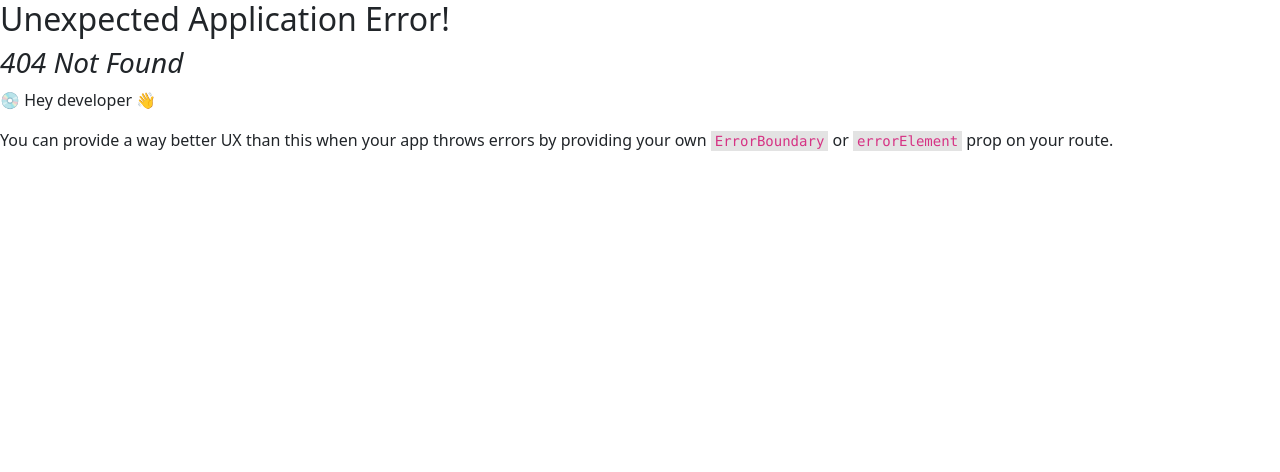
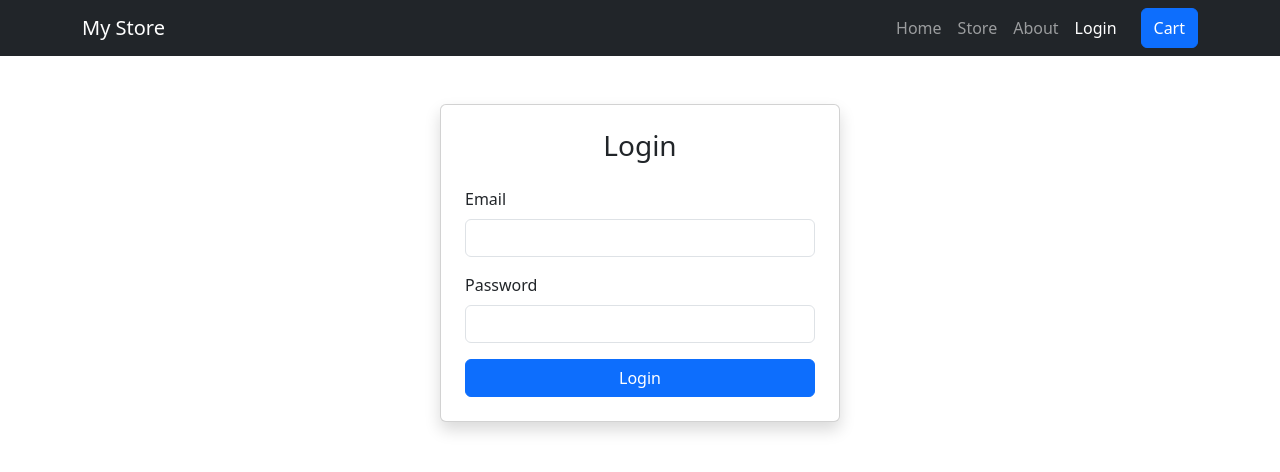
Before and after one commit to Saurabh-yadav07/ECom-website, a React (Vite) app: page /login in a window 1280 px wide. Before the commit this address had no page. Shown: the top 472 px of the page. Built offline with nearby package versions, Linux system fonts and the light colour scheme.

Commit message:
Added Login to Ecommerce,

```diff
--- a/src/components/Header.jsx
+++ b/src/components/Header.jsx
@@ -1,30 +1,50 @@
-import { Navbar, Container, Nav } from "react-bootstrap";
 import { NavLink } from "react-router-dom";
+import { useContext } from "react";
+import { AuthContext } from "../context/AuthContext";
+import { Navbar, Nav, Container } from "react-bootstrap";
 
-function Header({ onShowCart }) {
+function Header(props) {
+  const authCtx = useContext(AuthContext);
+
   return (
     <Navbar bg="dark" variant="dark" expand="lg">
       <Container>
-        <Navbar.Brand as={NavLink} to="/">
-          My Store
-        </Navbar.Brand>
+        <Navbar.Brand>My Store</Navbar.Brand>
 
         <Nav className="ms-auto">
-          <Nav.Link as={NavLink} to="/">
+          <NavLink to="/" className="nav-link">
+            Home
+          </NavLink>
+
+          <NavLink to="/store" className="nav-link">
             Store
-          </Nav.Link>
+          </NavLink>
 
-          <Nav.Link as={NavLink} to="/about">
+          <NavLink to="/about" className="nav-link">
             About
-          </Nav.Link>
+          </NavLink>
 
-          <Nav.Link as={NavLink} to="/contact">
-            Contact
-          </Nav.Link>
+          {!authCtx.isLoggedIn && (
+            <NavLink to="/login" className="nav-link">
+              Login
+            </NavLink>
+          )}
 
-          <Nav.Link onClick={onShowCart}>
+          {authCtx.isLoggedIn && (
+            <button
+              onClick={authCtx.logout}
+              className="btn btn-outline-light ms-2"
+            >
+              Logout
+            </button>
+          )}
+
+          <button
+            onClick={props.onShowCart}
+            className="btn btn-primary ms-3"
+          >
             Cart
-          </Nav.Link>
+          </button>
         </Nav>
       </Container>
     </Navbar>
--- a/src/components/ProductCard.jsx
+++ b/src/components/ProductCard.jsx
@@ -1,6 +1,6 @@
 import { Card, Button } from "react-bootstrap";
 import { Link } from "react-router-dom";
-import { useCart } from "../context/cart-context";
+import { useCart } from "../context/CartContext";
 
 export default function ProductCard({ product }) {
   const { addToCart } = useCart();
--- /dev/null
+++ b/src/components/ProtectedRoute.jsx
@@ -0,0 +1,15 @@
+import { useContext } from "react";
+import { Navigate } from "react-router-dom";
+import { AuthContext } from "../context/AuthContext";
+
+function ProtectedRoute({ children }) {
+  const authCtx = useContext(AuthContext);
+
+  if (!authCtx.isLoggedIn) {
+    return <Navigate to="/login" replace />;
+  }
+
+  return children;
+}
+
+export default ProtectedRoute;
--- a/src/components/cart/Cart.jsx
+++ b/src/components/cart/Cart.jsx
@@ -1,5 +1,5 @@
 import { Modal, ListGroup, Button, Image } from "react-bootstrap";
-import { useCart } from "../../context/cart-context";
+import { useCart } from "../../context/CartContext";
 
 function Cart({ show, onHide }) {
   const { cartItems, deleteFromCart } = useCart();
--- /dev/null
+++ b/src/context/AuthContext.jsx
@@ -0,0 +1,34 @@
+import { createContext, useState, useEffect } from "react";
+
+export const AuthContext = createContext();
+
+function AuthProvider({ children }) {
+  const [token, setToken] = useState(null);
+
+  useEffect(() => {
+    const storedToken = localStorage.getItem("token");
+    if (storedToken) {
+      setToken(storedToken);
+    }
+  }, []);
+
+  const login = (token) => {
+    setToken(token);
+    localStorage.setItem("token", token);
+  };
+
+  const logout = () => {
+    setToken(null);
+    localStorage.removeItem("token");
+  };
+
+  const isLoggedIn = !!token;
+
+  return (
+    <AuthContext.Provider value={{ token, login, logout, isLoggedIn }}>
+      {children}
+    </AuthContext.Provider>
+  );
+}
+
+export default AuthProvider;
--- /dev/null
+++ b/src/pages/Login.jsx
@@ -0,0 +1,73 @@
+import { useRef, useContext, useState } from "react";
+import { Container, Form, Button, Card, Alert } from "react-bootstrap";
+import { useNavigate } from "react-router-dom";
+import { AuthContext } from "../context/AuthContext";
+
+function Login() {
+  const emailRef = useRef();
+  const passwordRef = useRef();
+  const [error, setError] = useState(null);
+  const navigate = useNavigate();
+  const authCtx = useContext(AuthContext);
+
+  const submitHandler = async (event) => {
+    event.preventDefault();
+
+    try {
+      const response = await fetch(
+        "https://identitytoolkit.googleapis.com/v1/accounts:signInWithPassword?key=AIzaSyBd9-qicjN7h1u9H_HrVouzQNg-q-G98ZE",
+        {
+          method: "POST",
+          body: JSON.stringify({
+            email: emailRef.current.value,
+            password: passwordRef.current.value,
+            returnSecureToken: true,
+          }),
+          headers: {
+            "Content-Type": "application/json",
+          },
+        }
+      );
+
+      const data = await response.json();
+
+      if (!response.ok) {
+        throw new Error(data.error.message || "Authentication failed!");
+      }
+
+      authCtx.login(data.idToken);
+      navigate("/store");
+
+    } catch (err) {
+      setError(err.message);
+    }
+  };
+
+  return (
+    <Container className="mt-5 d-flex justify-content-center">
+      <Card style={{ width: "400px" }} className="p-4 shadow">
+        <h3 className="text-center mb-4">Login</h3>
+
+        {error && <Alert variant="danger">{error}</Alert>}
+
+        <Form onSubmit={submitHandler}>
+          <Form.Group className="mb-3">
+            <Form.Label>Email</Form.Label>
+            <Form.Control type="email" required ref={emailRef} />
+          </Form.Group>
+
+          <Form.Group className="mb-3">
+            <Form.Label>Password</Form.Label>
+            <Form.Control type="password" required ref={passwordRef} />
+          </Form.Group>
+
+          <Button type="submit" variant="primary" className="w-100">
+            Login
+          </Button>
+        </Form>
+      </Card>
+    </Container>
+  );
+}
+
+export default Login;
--- a/src/router.jsx
+++ b/src/router.jsx
@@ -5,6 +5,8 @@ import Store from "./pages/Store";
 import ProductDetails from "./pages/ProductDetails";
 import About from "./pages/About";
 import Contact from "./pages/Contact";
+import Login from "./pages/Login";
+import ProtectedRoute from "./components/ProtectedRoute";
 
 const router = createBrowserRouter([
   {
@@ -13,16 +15,29 @@ const router = createBrowserRouter([
     children: [
       { index: true, element: <Home /> },
 
-      //  Product list
-      { path: "store", element: <Store /> },
+      {
+        path: "store",
+        element: (
+          <ProtectedRoute>
+            <Store />
+          </ProtectedRoute>
+        ),
+      },
 
-      //  Single product page (DYNAMIC ROUTE)
-      { path: "store/:productId", element: <ProductDetails /> },
+      {
+        path: "store/:productId",
+        element: (
+          <ProtectedRoute>
+            <ProductDetails />
+          </ProtectedRoute>
+        ),
+      },
 
       { path: "about", element: <About /> },
-      { path: "contact", element: <Contact /> }
-    ]
-  }
+      { path: "contact", element: <Contact /> },
+      { path: "login", element: <Login /> },
+    ],
+  },
 ]);
 
 export default router;
```
Also changed, not shown: src/main.jsx (+12 -7 lines), src/context/CartContext.jsx (renamed from src/context/cart-context.jsx).
